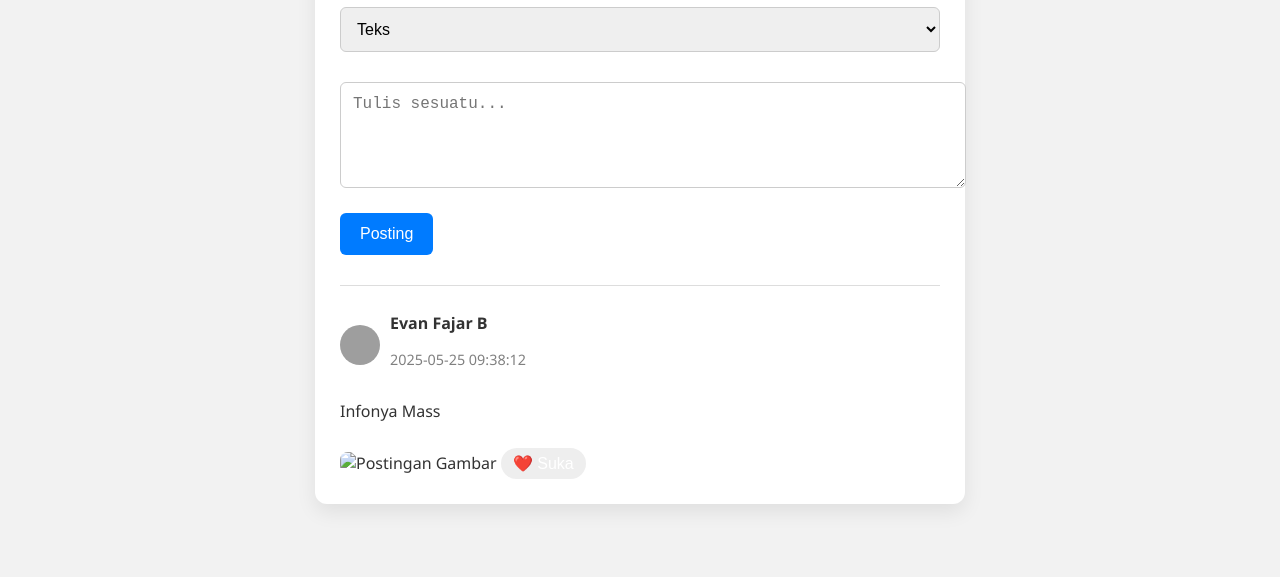
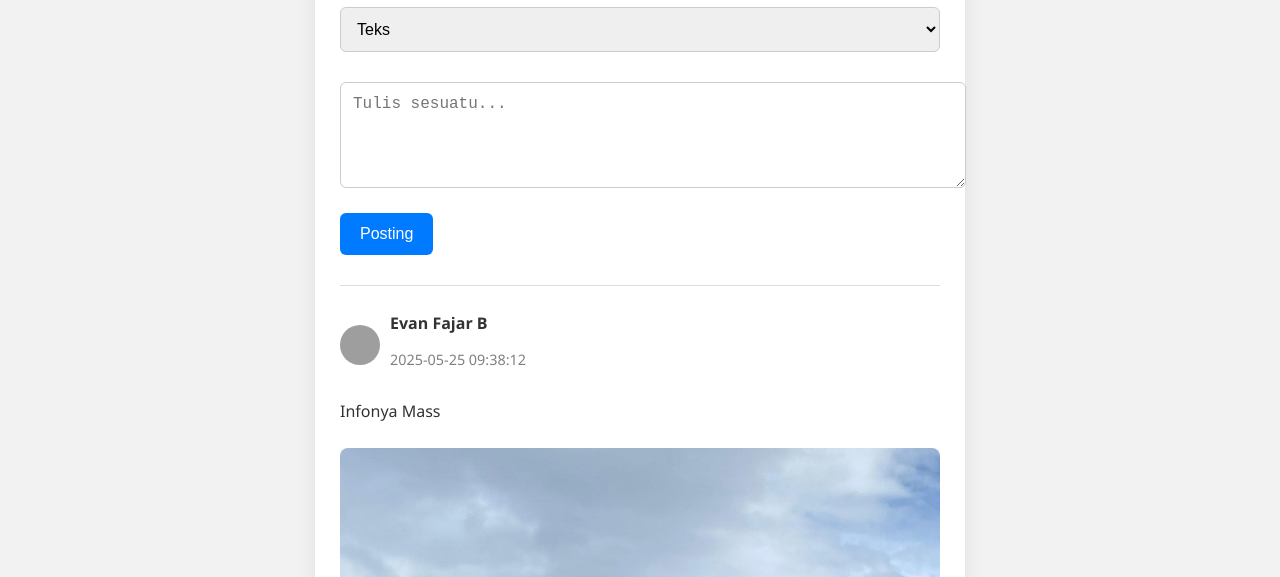
Before and after one commit to akuntugas1/EpanLogin, a plain HTML site: page index.html in a window 1280 px wide. Shown: the part 375-952 px from the top of the page. Before the commit the page ends 909 px from the top, so only its background shows below. Drawn offline with Linux system fonts and the light colour scheme; grey boxes are pictures that could not be loaded.

Commit message:
Update index.html

```diff
--- a/index.html
+++ b/index.html
@@ -224,7 +224,7 @@
         </div>
       </div>
       <p>Infonya Mass</p>
-      <img src="epan.jpg" alt="Postingan Gambar">
+      <img src="IMG-20250611-WA0135.jpg" alt="Postingan Gambar">
       <button class="like-btn" onclick="likePost(this)">❤️ Suka</button>
     </div>
   </div>
```
